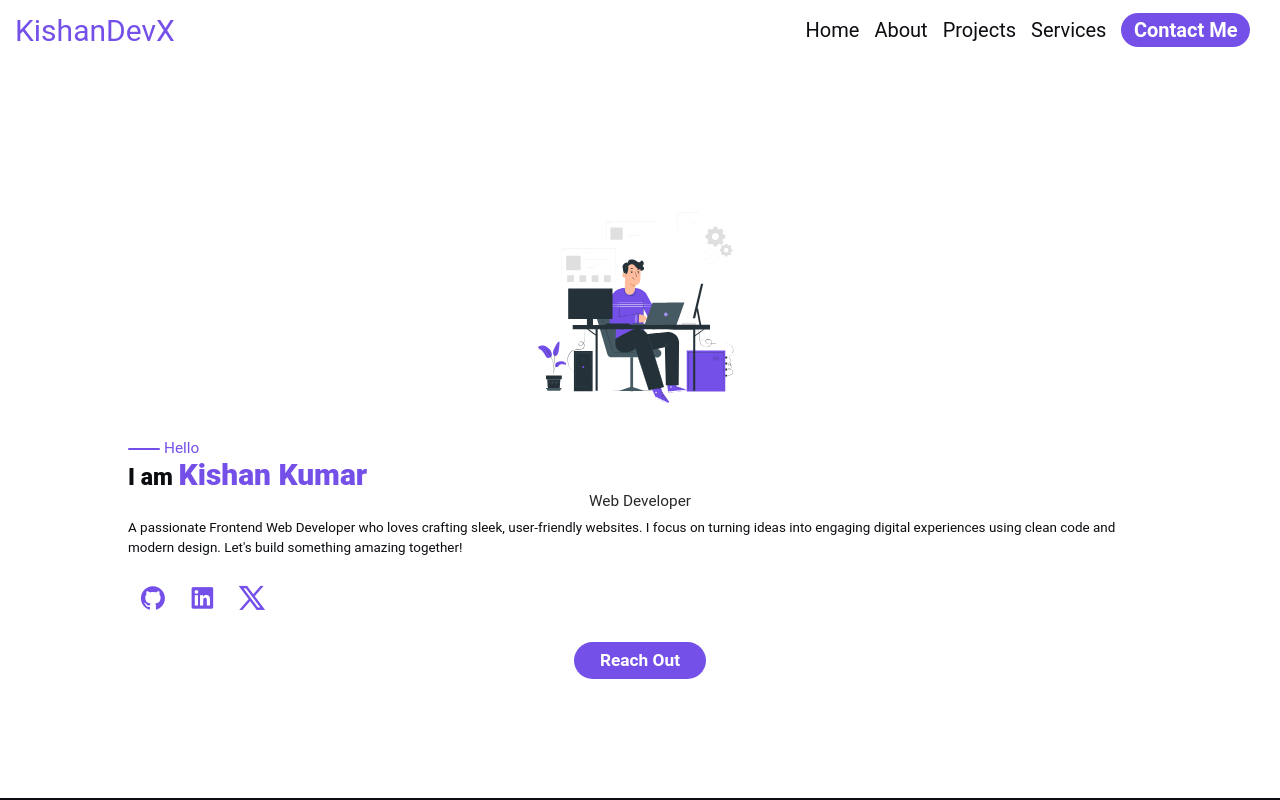
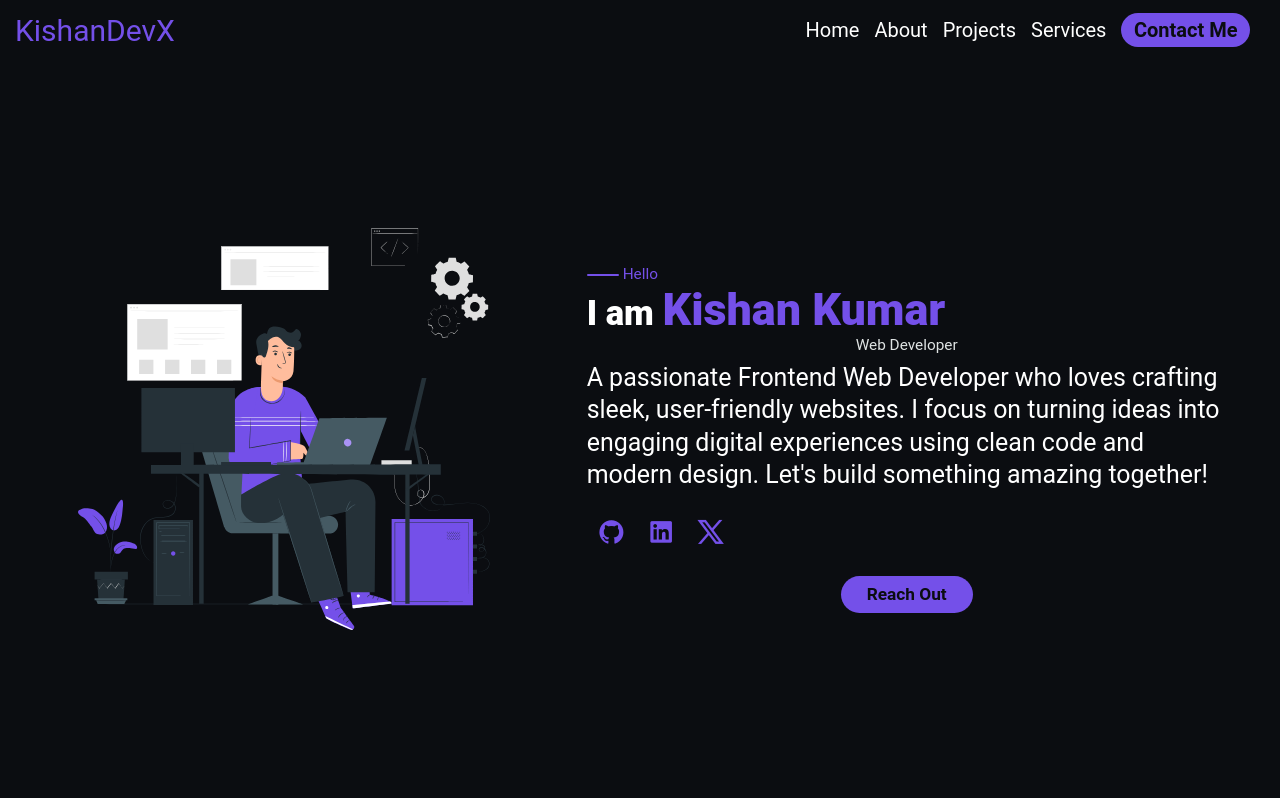
Before and after one commit to KishanDevX/My-Portfolio, a React (Vite) app: page / in a window 1280 px wide. Shown: the top 800 px of the page. Built offline with nearby package versions, Linux system fonts and the light colour scheme.

Commit message:
making landing page responsive

```diff
--- a/src/global.css
+++ b/src/global.css
@@ -5,19 +5,19 @@
     --third-col: #DFE3E3;
 } */
 
-/* :root {
+:root {
     --prime-col: #0B0D11;
     --second-col: #7450E9;
     --third-col: #FFFFFF;
     --shade-col: #DFE3E3;
-} */
+}
 
-:root {
+/* :root {
     --prime-col: white;
     --second-col: #7450E9;
     --third-col: #0B0D11;
     --shade-col: #282828;
-}
+} */
 
 * {
     margin: 0;
--- a/src/stylesheets/front.css
+++ b/src/stylesheets/front.css
@@ -98,3 +98,125 @@
     border-radius: 2em;
     font-weight: 600;
 }
+
+
+/* responsive management */
+@media (min-width: 430px) {
+    #pic {
+        height: 40vh;
+        width: 40vh;
+    }
+}
+
+@media (min-width: 570px) {
+    #shortIntro {
+        font-size: 0.9em;
+    }
+}
+
+@media (min-width: 880px) {
+    #frontSec {
+        flex-direction: row-reverse;
+        justify-content: space-evenly;
+    }
+
+    #pic {
+        height: 45vh;
+        width: 45vh;
+    }
+
+    #intro {
+        width: 50%;
+    }
+
+    #shortIntro {
+        font-size: 0.9em;
+        line-height: 1.3em;
+    }
+
+    #highLight {
+        font-weight: 900;
+        font-size: 1.5em;
+    }
+}
+
+@media (min-width: 1000px) {
+    #pic {
+        height: 50vh;
+        width: 50vh;
+    }
+
+    #shortIntro {
+        font-size: 1em;
+        line-height: 1.5em;
+    }
+
+    #highLight {
+        font-weight: 900;
+        font-size: 1.5em;
+    }
+
+}
+
+@media (min-width: 1170px) {
+    #pic {
+        height: 60vh;
+        width: 60vh;
+    }
+
+    #shortIntro {
+        font-size: 1.3em;
+        line-height: 1.3em;
+    }
+
+    #highLight {
+        font-weight: 900;
+        font-size: 1.8em;
+    }
+}
+
+@media (min-width: 875px) and (min-height: 1000px) {
+    header {
+        height: 8rem;
+    }
+
+    nav {
+        font-size: 3rem;
+    }
+
+    #logo {
+        font-size: 5rem;
+    }
+
+    #contactBtn {
+        font-size: 0.8em
+    }
+
+
+    #pic {
+        height: 40vh;
+        width: 40vh;
+    }
+
+    #intro {
+        width: 90%;
+    }
+
+    #shortIntro {
+        font-size: 1em;
+        line-height: 1.3em;
+    }
+
+    #highLight {
+        font-weight: 900;
+        font-size: 1.8em;
+    }
+
+    #frontSec {
+        display: flex;
+        flex-direction: column-reverse;
+        justify-content: center;
+        align-items: center;
+    }
+
+}
--- a/src/stylesheets/nav.css
+++ b/src/stylesheets/nav.css
@@ -64,7 +64,7 @@ nav ul li a {
 
 #hamIcon .hidden {
   opacity: 0;
-  transform: rotate(-90deg) scale(-0.5);
+  transform: rotate(-20deg) scale(-0.5);
   pointer-events: none;
 }
 
@@ -72,45 +72,6 @@ nav ul li a {
   opacity: 1;
   transform: rotate(0deg) scale(1);
 }
-
-@media (max-width:750px) {
-  #navOptions {
-    display: none;
-  }
-
-  #logo {
-    font-size: 3rem;
-  }
-
-  nav ul li {
-    margin: 0 0 0 0.5rem;
-  }
-
-  #hamIcon {
-    display: flex;
-    margin-left: 2rem;
-  }
-}
-
-@media (max-width:450px) {
-  header {
-    padding-top: 0.5rem;
-    height: auto;
-  }
-
-  #logo {
-    font-size: 3rem;
-  }
-
-  #contactBtn {
-    display: none;
-  }
-
-  #hamIcon {
-    font-size: 2.5rem;
-  }
-}
-
 
 /* drop menu design */
 #dropMenu {
@@ -153,3 +114,49 @@ nav ul li a {
 #dropMenu ul li a i {
   margin-right: 1rem;
 }
+
+
+/* responsive management */
+@media (max-width:750px) {
+  #navOptions {
+    display: none;
+  }
+
+  #logo {
+    font-size: 3rem;
+  }
+
+  nav ul li {
+    margin: 0 0 0 0.5rem;
+  }
+
+  #hamIcon {
+    display: flex;
+    margin-left: 2rem;
+  }
+}
+
+@media (max-width:450px) {
+  header {
+    padding-top: 0.5rem;
+    height: auto;
+  }
+
+  #logo {
+    font-size: 3rem;
+  }
+
+  #contactBtn {
+    display: none;
+  }
+
+  #hamIcon {
+    font-size: 2.5rem;
+  }
+}
+
+@media (min-width: 450px) {
+  #dropMenu {
+    top: 65px;
+  }
+}
```
